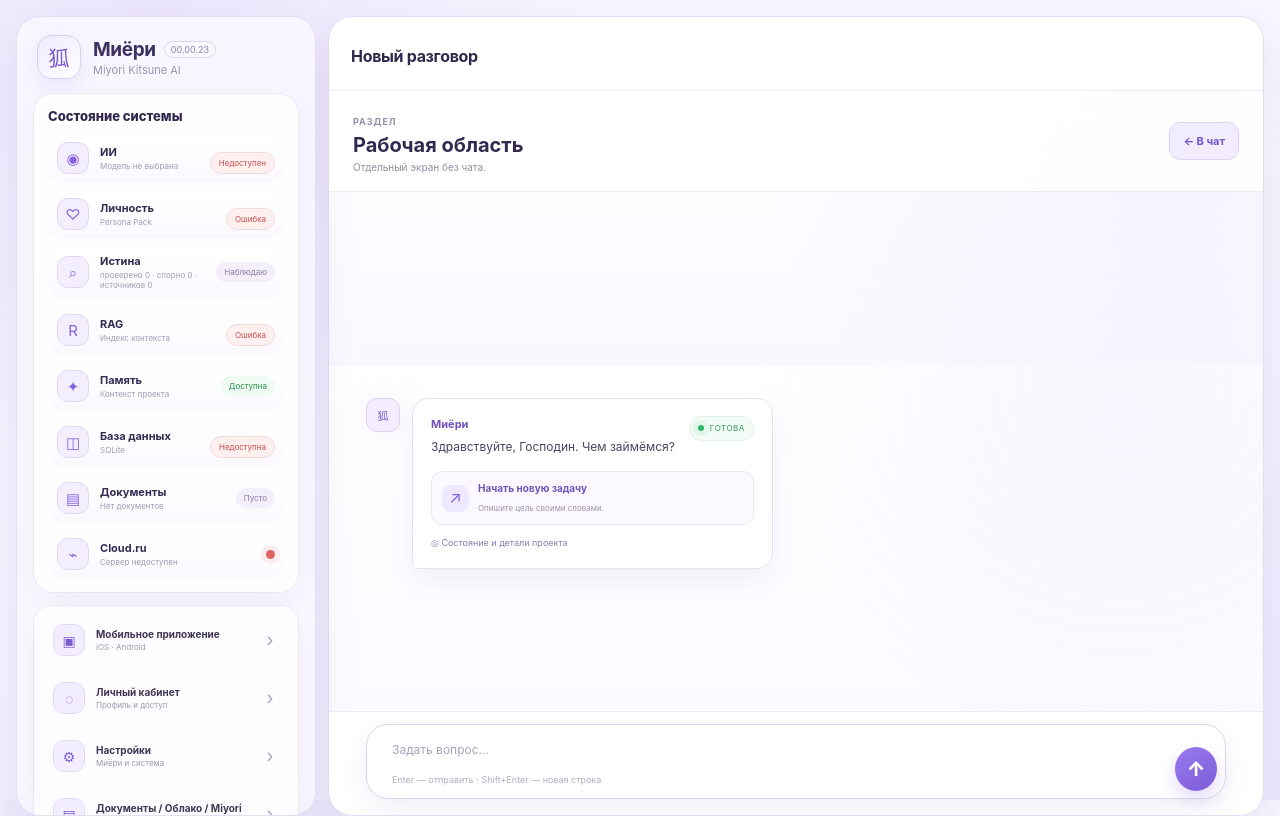
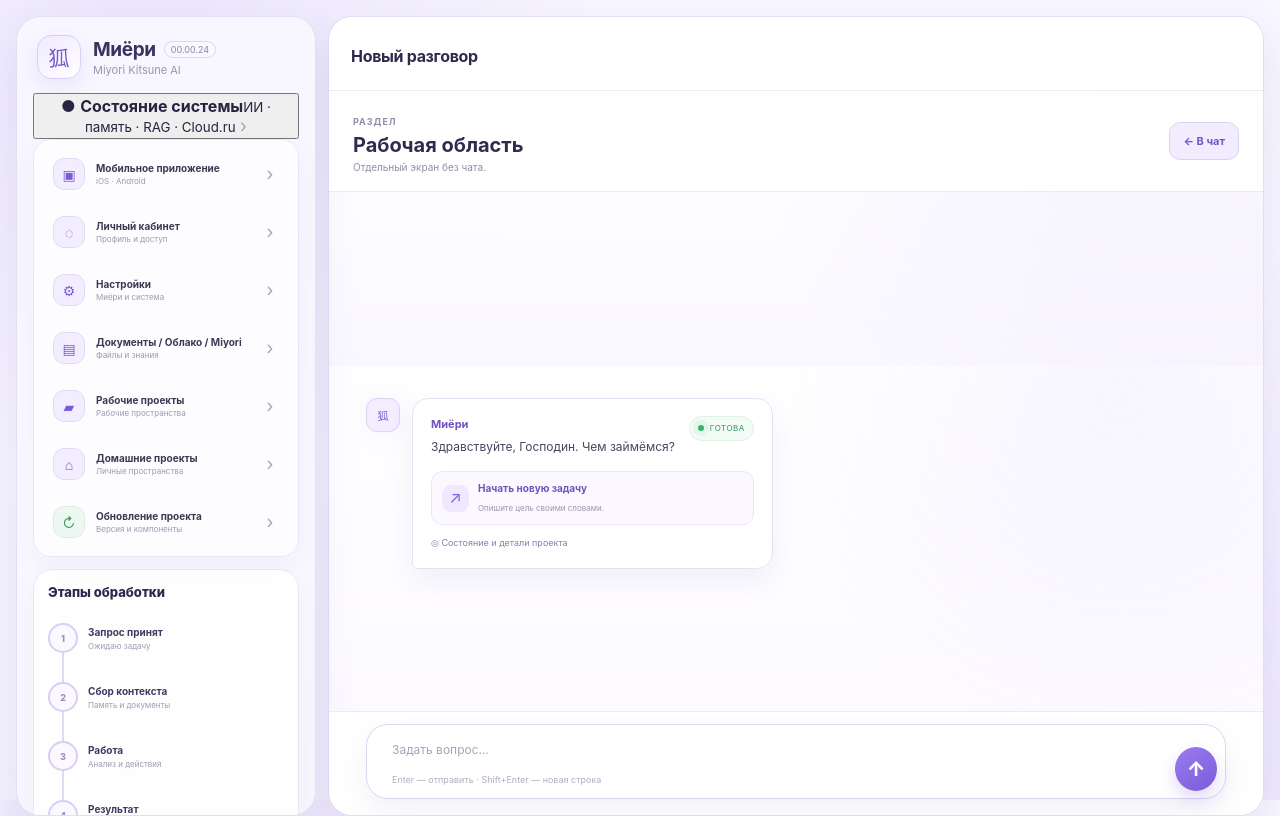
Before and after one commit to Aspksa/MIYORI_KITSUNE_AI_SPEC_v1.1.0, a FastAPI app: page / in a window 1280 px wide. Run offline with FastAPI, Linux system fonts and the light colour scheme; data comes from the database, SQL or seed files in the repository; data that the repository does not hold is empty.

Commit message:
ui: move system status into centered modal and simplify chat header

```diff
--- a/templates/index.html
+++ b/templates/index.html
@@ -15,57 +15,17 @@
         <div class="brand-copy">
           <div class="brand-row">
             <h1>Миёри</h1>
-            <span class="version-pill" id="versionText">00.00.23</span>
+            <span class="version-pill" id="versionText">00.00.24</span>
           </div>
           <p>Miyori Kitsune AI</p>
         </div>
       </div>
 
-      <section class="lavender-panel system-panel">
-        <div class="panel-title">Состояние системы</div>
-        <div class="system-status-list">
-          <div class="system-status-row">
-            <span class="system-status-icon">◉</span>
-            <div><strong>ИИ</strong><small id="modelText">Модель не выбрана</small></div>
-            <span id="aiStatusChip" class="soft-status neutral">Проверяю</span>
-          </div>
-          <div class="system-status-row">
-            <span class="system-status-icon">♡</span>
-            <div><strong>Личность</strong><small id="personaStatusText">Persona Pack</small></div>
-            <span id="personaStatusChip" class="soft-status neutral">Проверяю</span>
-          </div>
-          <div class="system-status-row">
-            <span class="system-status-icon">⌕</span>
-            <div><strong>Истина</strong><small id="truthStatusText">Нет проверенных утверждений</small></div>
-            <span id="truthStatusChip" class="soft-status neutral">Ожидание</span>
-          </div>
-          <div class="system-status-row">
-            <span class="system-status-icon">R</span>
-            <div><strong>RAG</strong><small id="ragStatusText">Индекс контекста</small></div>
-            <span id="ragStatusChip" class="soft-status neutral">Проверяю</span>
-          </div>
-          <div class="system-status-row">
-            <span class="system-status-icon">✦</span>
-            <div><strong>Память</strong><small>Контекст проекта</small></div>
-            <span id="memoryStatusChip" class="soft-status neutral">Ожидание</span>
-          </div>
-          <div class="system-status-row">
-            <span class="system-status-icon">◫</span>
-            <div><strong>База данных</strong><small>SQLite</small></div>
-            <span id="dbStatusChip" class="soft-status neutral">Проверяю</span>
-          </div>
-          <div class="system-status-row">
-            <span class="system-status-icon">▤</span>
-            <div><strong>Документы</strong><small id="docsStatusText">Нет данных</small></div>
-            <span id="docsStatusChip" class="soft-status neutral">Ожидание</span>
-          </div>
-          <div class="system-status-row">
-            <span class="system-status-icon">⌁</span>
-            <div><strong>Cloud.ru</strong><small id="statusText">Проверяю…</small></div>
-            <span id="statusDot" class="dot"></span>
-          </div>
-        </div>
-      </section>
+      <button id="openSystemStatus" class="system-status-launcher" type="button">
+        <span class="system-status-launcher-icon">●</span>
+        <span><strong>Состояние системы</strong><small>ИИ · память · RAG · Cloud.ru</small></span>
+        <span class="side-menu-chevron">›</span>
+      </button>
 
       <nav class="main-side-menu" aria-label="Основное меню">
         <button class="side-menu-item" id="menuMobileApp" type="button">
@@ -146,11 +106,11 @@
     <main class="chat-area">
       <header class="chat-header" id="chatHeader">
         <div class="chat-title">
-          <h2 id="conversationTitle">Чат с Миёри</h2>
+          <h2 id="conversationTitle">Miyori Kitsune</h2>
         </div>
       </header>
 
-      <section id="miyoriConsole" class="miyori-console developer-layer collapsed">
+      <section id="miyoriConsole" class="miyori-console developer-layer collapsed" hidden>
         <button id="consoleHeader" class="console-header" type="button">
           <span class="console-symbol">◎</span>
           <span class="console-title"><strong>Технический слой</strong><small>Brain · Agent · Memory · Data · System</small></span>
@@ -355,6 +315,62 @@
     </section>
   </div>
 
+  <div id="systemStatusOverlay" class="settings-overlay system-status-overlay" hidden>
+    <section class="settings-sheet system-status-sheet" role="dialog" aria-modal="true" aria-labelledby="systemStatusTitle">
+      <header class="settings-sheet-head">
+        <div>
+          <span class="section-caption">Miyori Kitsune</span>
+          <h3 id="systemStatusTitle">Состояние системы</h3>
+        </div>
+        <button id="closeSystemStatus" class="sheet-close" type="button" aria-label="Закрыть">×</button>
+      </header>
+      <div class="settings-sheet-body">
+        <div class="system-status-list system-status-modal-list">
+          <div class="system-status-row">
+            <span class="system-status-icon">◉</span>
+            <div><strong>ИИ</strong><small id="modelText">Модель не выбрана</small></div>
+            <span id="aiStatusChip" class="soft-status neutral">Проверяю</span>
+          </div>
+          <div class="system-status-row">
+            <span class="system-status-icon">♡</span>
+            <div><strong>Личность</strong><small id="personaStatusText">Persona Pack</small></div>
+            <span id="personaStatusChip" class="soft-status neutral">Проверяю</span>
+          </div>
+          <div class="system-status-row">
+            <span class="system-status-icon">⌕</span>
+            <div><strong>Истина</strong><small id="truthStatusText">Нет проверенных утверждений</small></div>
+            <span id="truthStatusChip" class="soft-status neutral">Ожидание</span>
+          </div>
+          <div class="system-status-row">
+            <span class="system-status-icon">R</span>
+            <div><strong>RAG</strong><small id="ragStatusText">Индекс контекста</small></div>
+            <span id="ragStatusChip" class="soft-status neutral">Проверяю</span>
+          </div>
+          <div class="system-status-row">
+            <span class="system-status-icon">✦</span>
+            <div><strong>Память</strong><small>Контекст проекта</small></div>
+            <span id="memoryStatusChip" class="soft-status neutral">Ожидание</span>
+          </div>
+          <div class="system-status-row">
+            <span class="system-status-icon">◫</span>
+            <div><strong>База данных</strong><small>SQLite</small></div>
+            <span id="dbStatusChip" class="soft-status neutral">Проверяю</span>
+          </div>
+          <div class="system-status-row">
+            <span class="system-status-icon">▤</span>
+            <div><strong>Документы</strong><small id="docsStatusText">Нет данных</small></div>
+            <span id="docsStatusChip" class="soft-status neutral">Ожидание</span>
+          </div>
+          <div class="system-status-row">
+            <span class="system-status-icon">⌁</span>
+            <div><strong>Cloud.ru</strong><small id="statusText">Проверяю…</small></div>
+            <span id="statusDot" class="dot"></span>
+          </div>
+        </div>
+      </div>
+    </section>
+  </div>
+
   <script src="/static/app.js"></script>
 </body>
 </html>
```
